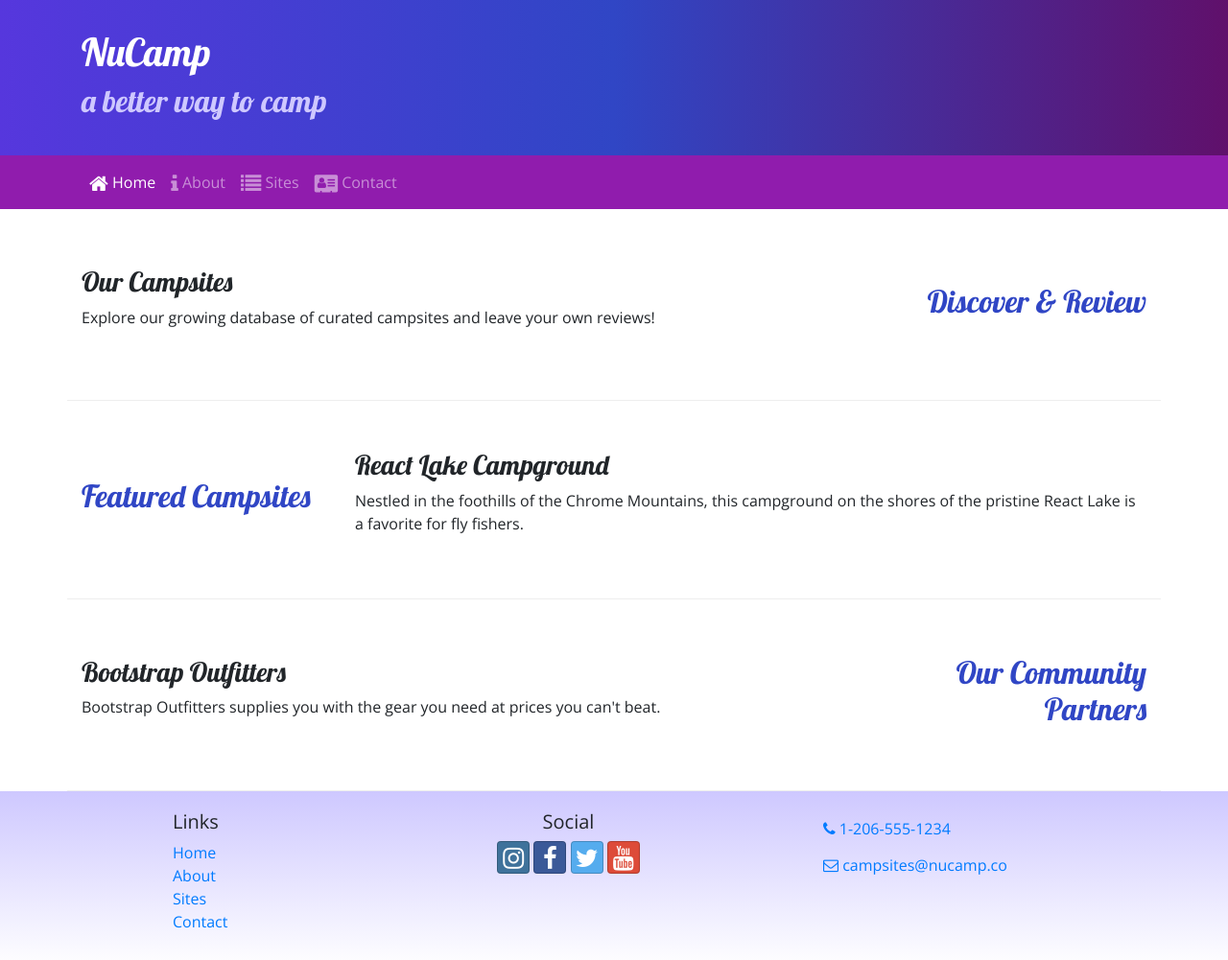
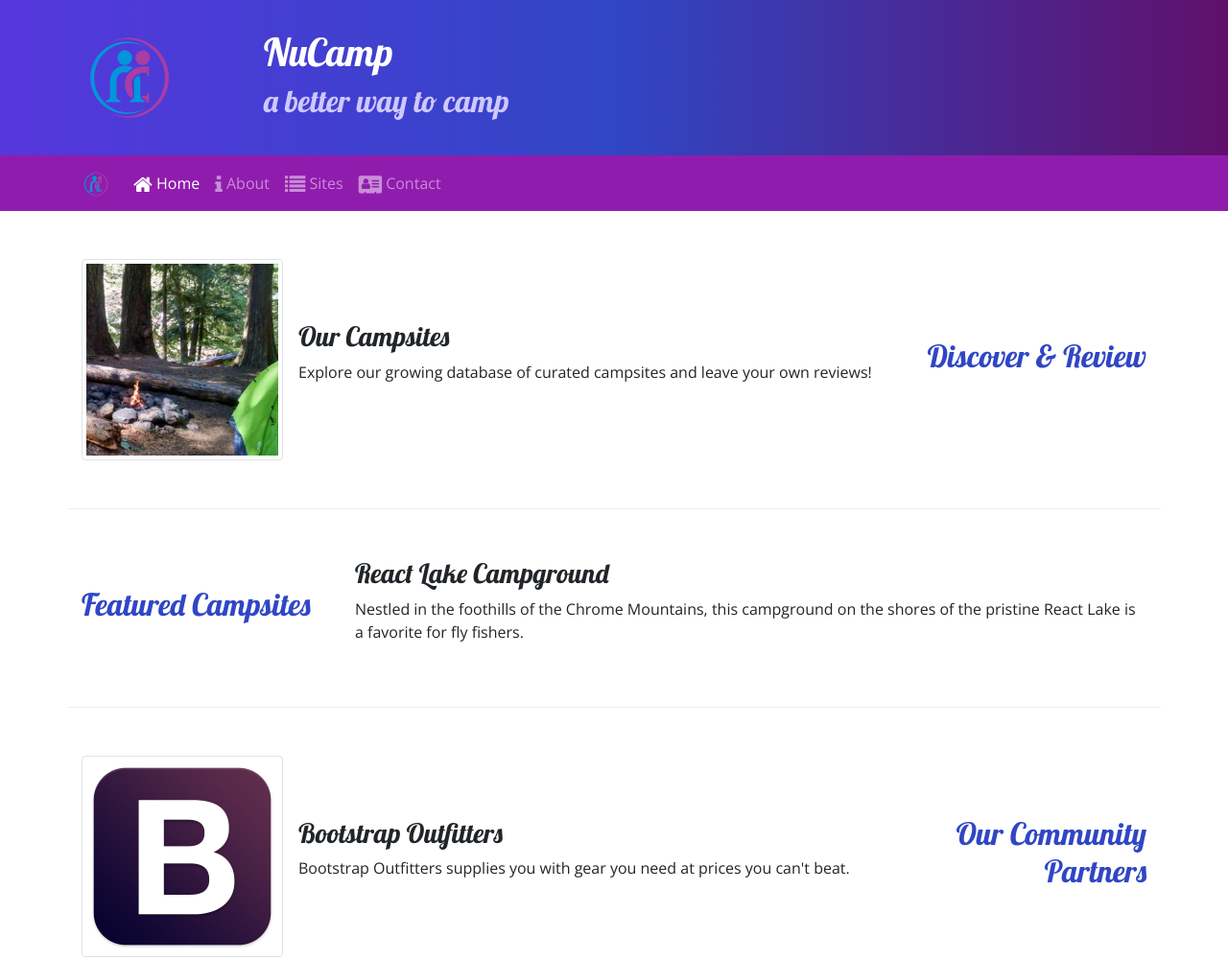
Before and after one commit to MNewman70115/nucamp-bootstrap-website, a website: page index.html in a window 1280 px wide. Shown: the top 1001 px of the page at 96% size. Drawn offline with nearby package versions, Linux system fonts and the light colour scheme.

Commit message:
Images and Media

```diff
--- a/index.html
+++ b/index.html
@@ -22,6 +22,9 @@
     <header class="jumbotron jumbotron-fluid">
         <div class="container">
             <div class="row">
+                <div class="col-4 col-sm-3 col-md-2 align-self-center">
+                    <img src="img/logo.png" class="img-fluid" />
+                </div>
                 <div class="col">
                     <h1>NuCamp</h1>
                     <h2>a better way to camp</h2>
@@ -32,6 +35,7 @@
 
     <nav class="navbar navbar-expand-sm navbar-dark sticky-top">
         <div class="container">
+            <a class="navbar-brand" href="#"><img src="img/logo.png" height="30" width="30" /></a>
             <div class="collapse navbar-collapse" id="nucampNavbar">
                 <ul class="navbar-nav">
                     <li class="nav-item active"><a class="nav-link" href="#"><i class="fa fa-home fa-lg"></i> Home</a></li>
@@ -52,8 +56,14 @@
                 <h2 class="text-sm-right">Discover & Review</h2>
             </div>
             <div class="col">
-                <h3>Our Campsites</h3>
-                <p class="d-none d-sm-block">Explore our growing database of curated campsites and leave your own reviews!</p>
+                <div class="media">
+                    <img class="d-flex mr-3 img-thumbnail" src="img/breadcrumb-trail-thumb.jpg" alt="Breadcrumb Trail" />
+                    <div class="media-body align-self-center">
+                        <h3>Our Campsites</h3>
+                        <p class="d-none d-sm-block">Explore our growing database of curated campsites and leave your own reviews!
+                        </p>
+                    </div>
+                </div>
             </div>
         </div>
 
@@ -73,8 +83,14 @@
                 <h2 class="text-sm-right">Our Community Partners</h2>
             </div>
             <div class="col">
-                <h3>Bootstrap Outfitters</h3>
-                <p class="d-none d-sm-block">Bootstrap Outfitters supplies you with the gear you need at prices you can't beat.</p>
+                <div class="media">
+                    <img class="d-flex mr-3 img-thumbnail " src="img/bootstrap-thumb.png" alt="Bootstrap Outfitters">
+                    <div class="media-body align-self-center">
+                        <h3>Bootstrap Outfitters</h3>
+                        <p class="d-none d-sm-block">Bootstrap Outfitters supplies you with gear you need at prices you can't beat.
+                        </p>
+                    </div>
+                </div>
             </div>
         </div>
     </div>
```
Also changed, not shown: aboutus.html (+4 -0 lines), contactus.html (+3 -0 lines), img/bootstrap-thumb.png (added), img/breadcrumb-trail-thumb.jpg (added), img/breadcrumb-trail.jpg (added), img/chrome-river-thumb.jpg (added), img/chrome-river.jpg (added), img/logo.png (added), img/react-lake-thumb.jpg (added), img/react-lake.jpg (added).
